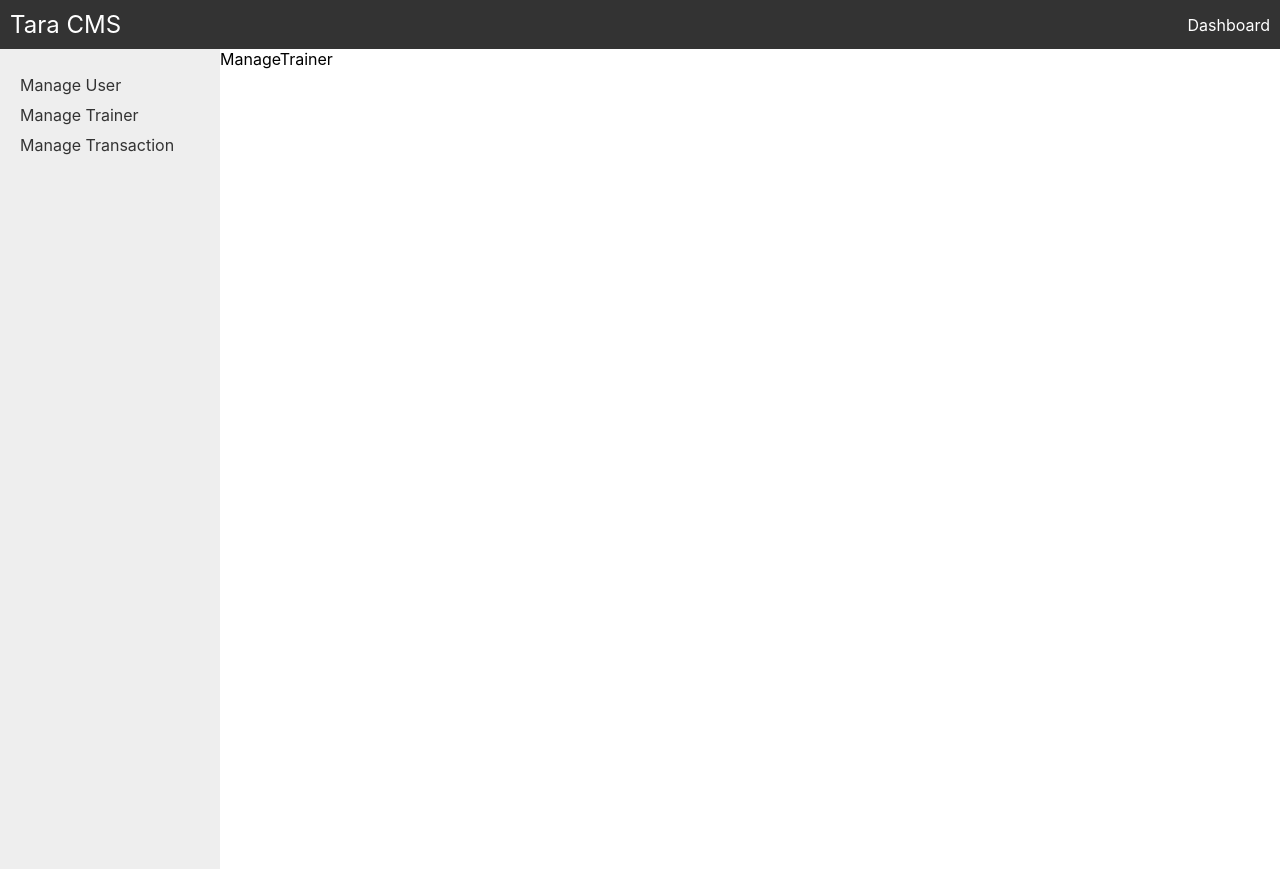
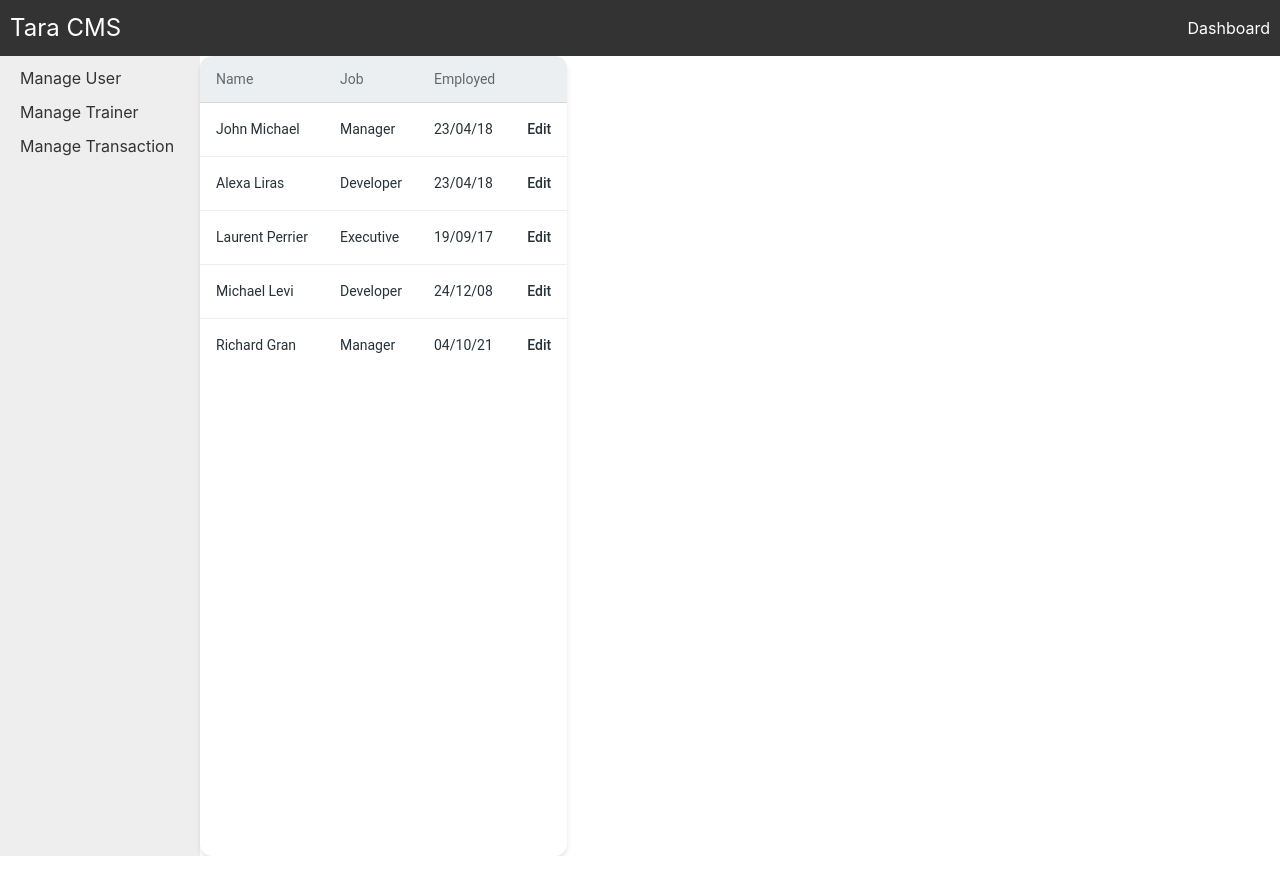
Before and after one commit to Penzslyr/cms-react, a React (Create React App) app: page /ManageTrainer in a window 1280 px wide. Built offline with nearby package versions, Linux system fonts and the light colour scheme.

Commit message:
feat: add tailwind

```diff
--- a/package.json
+++ b/package.json
@@ -3,6 +3,8 @@
   "version": "0.1.0",
   "private": true,
   "dependencies": {
+    "@heroicons/react": "^2.1.1",
+    "@material-tailwind/react": "^2.1.8",
     "@testing-library/jest-dom": "^5.17.0",
     "@testing-library/react": "^13.4.0",
     "@testing-library/user-event": "^13.5.0",
@@ -35,5 +37,8 @@
       "last 1 firefox version",
       "last 1 safari version"
     ]
+  },
+  "devDependencies": {
+    "tailwindcss": "^3.4.0"
   }
 }
--- a/src/index.css
+++ b/src/index.css
@@ -1,3 +1,7 @@
+@tailwind base;
+@tailwind components;
+@tailwind utilities;
+
 body {
   margin: 0;
   font-family: -apple-system, BlinkMacSystemFont, 'Segoe UI', 'Roboto', 'Oxygen',
--- a/src/pages/ManageTrainer.js
+++ b/src/pages/ManageTrainer.js
@@ -1,7 +1,111 @@
 import React from "react";
 
+import { Card, Typography } from "@material-tailwind/react";
+
+const TABLE_HEAD = ["Name", "Job", "Employed", ""];
+
+const TABLE_ROWS = [
+  {
+    name: "John Michael",
+    job: "Manager",
+    date: "23/04/18",
+  },
+  {
+    name: "Alexa Liras",
+    job: "Developer",
+    date: "23/04/18",
+  },
+  {
+    name: "Laurent Perrier",
+    job: "Executive",
+    date: "19/09/17",
+  },
+  {
+    name: "Michael Levi",
+    job: "Developer",
+    date: "24/12/08",
+  },
+  {
+    name: "Richard Gran",
+    job: "Manager",
+    date: "04/10/21",
+  },
+];
+
 const ManageTrainer = () => {
-  return <div>ManageTrainer</div>;
+  return (
+    <Card className="h-full w-full overflow-scroll">
+      <table className="w-full min-w-max table-auto text-left">
+        <thead>
+          <tr>
+            {TABLE_HEAD.map((head) => (
+              <th
+                key={head}
+                className="border-b border-blue-gray-100 bg-blue-gray-50 p-4"
+              >
+                <Typography
+                  variant="small"
+                  color="blue-gray"
+                  className="font-normal leading-none opacity-70"
+                >
+                  {head}
+                </Typography>
+              </th>
+            ))}
+          </tr>
+        </thead>
+        <tbody>
+          {TABLE_ROWS.map(({ name, job, date }, index) => {
+            const isLast = index === TABLE_ROWS.length - 1;
+            const classes = isLast ? "p-4" : "p-4 border-b border-blue-gray-50";
+
+            return (
+              <tr key={name}>
+                <td className={classes}>
+                  <Typography
+                    variant="small"
+                    color="blue-gray"
+                    className="font-normal"
+                  >
+                    {name}
+                  </Typography>
+                </td>
+                <td className={classes}>
+                  <Typography
+                    variant="small"
+                    color="blue-gray"
+                    className="font-normal"
+                  >
+                    {job}
+                  </Typography>
+                </td>
+                <td className={classes}>
+                  <Typography
+                    variant="small"
+                    color="blue-gray"
+                    className="font-normal"
+                  >
+                    {date}
+                  </Typography>
+                </td>
+                <td className={classes}>
+                  <Typography
+                    as="a"
+                    href="#"
+                    variant="small"
+                    color="blue-gray"
+                    className="font-medium"
+                  >
+                    Edit
+                  </Typography>
+                </td>
+              </tr>
+            );
+          })}
+        </tbody>
+      </table>
+    </Card>
+  );
 };
 
 export default ManageTrainer;
--- /dev/null
+++ b/tailwind.config.js
@@ -0,0 +1,11 @@
+/** @type {import('tailwindcss').Config} */
+const withMT = require("@material-tailwind/react/utils/withMT");
+module.exports = withMT({
+  content: [
+    "./src/**/*.{js,jsx,ts,tsx}",
+  ],
+  theme: {
+    extend: {},
+  },
+  plugins: [],
+});
```
Also changed, not shown: 1 other file (tests, documents, lock files or other folders).
